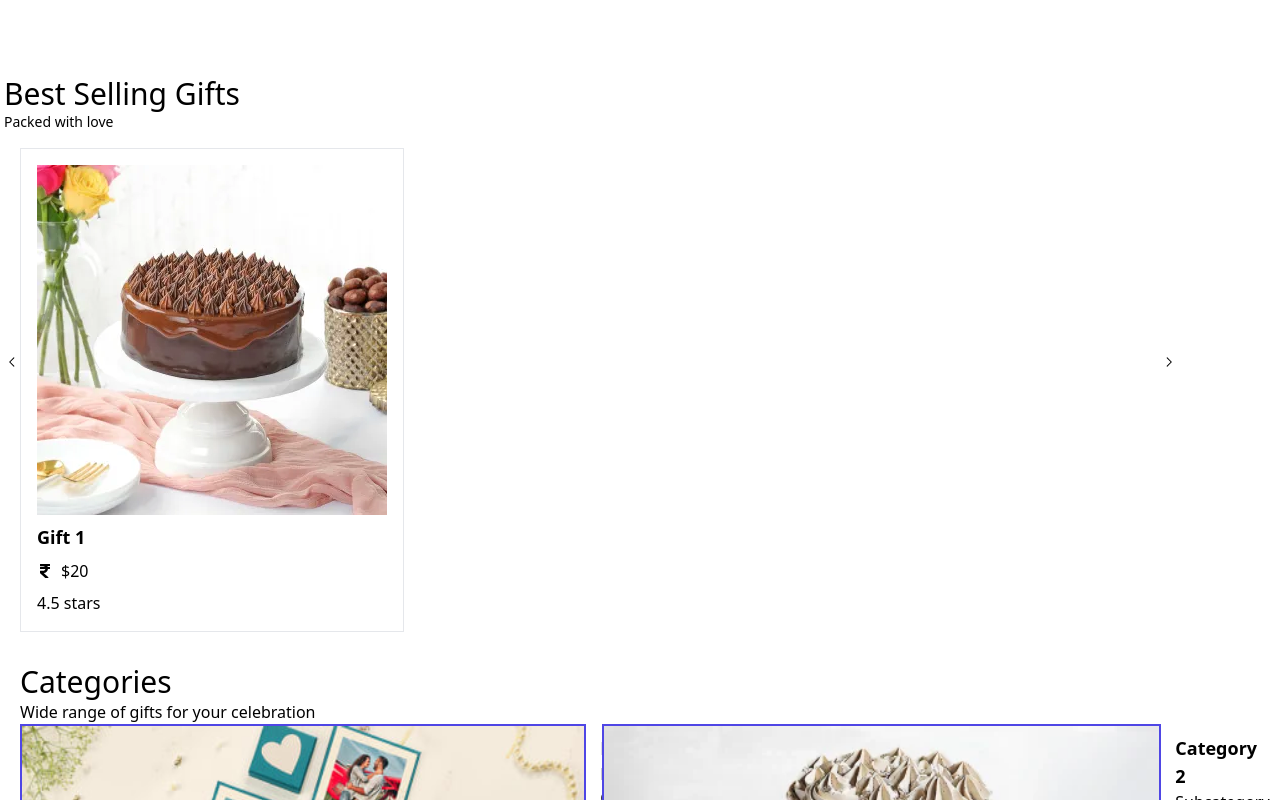
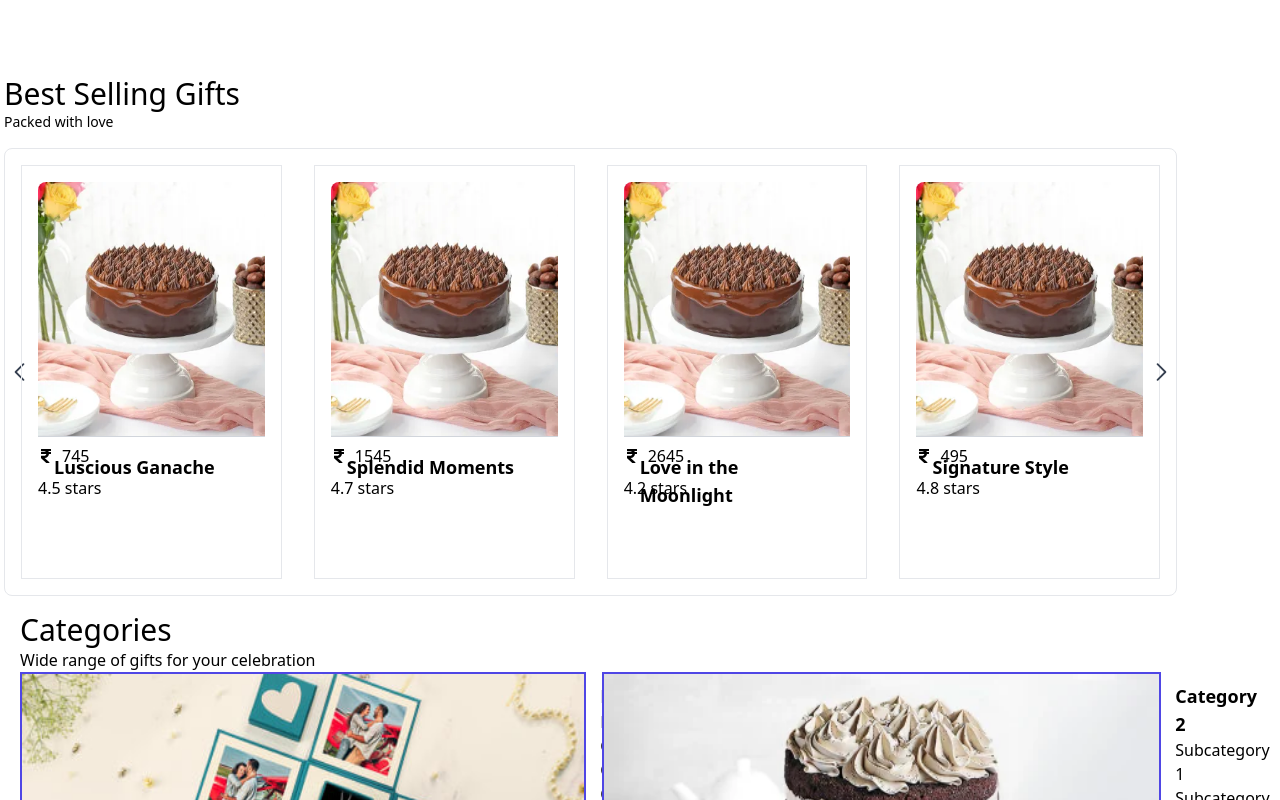
Before and after one commit to badalvir-007/TheGiftShop, a React (Create React App) app: page / in a window 1280 px wide. Shown: the part 1960-2760 px from the top of the page. Built offline with nearby package versions, Linux system fonts and the light colour scheme.

Commit message:
Build footer and customers component

```diff
--- a/src/Pages/Home.jsx
+++ b/src/Pages/Home.jsx
@@ -4,6 +4,7 @@ import Header from '../components/Header';
 import Slideshow from '../components/Silde';
 import SlideShow2 from '../components/Section2slid';
 import Collection from '../components/Collection';
+import Footer from '../components/Footer';
 
 const Home = () => {
   return (
@@ -13,6 +14,7 @@ const Home = () => {
         <Slideshow />
         <SlideShow2  />
         <Collection />
+        <Footer />
       </div>
   )
 }
--- a/src/components/Footer.jsx
+++ b/src/components/Footer.jsx
@@ -0,0 +1,37 @@
+// Footer.js
+
+import React from 'react';
+import { FaEnvelope, FaPhone, FaMapMarker, FaFacebook, FaInstagram, FaTwitter } from 'react-icons/fa';
+
+const Footer = () => {
+  return (
+    <footer className="bg-gray-800 text-white p-6">
+      <div className="container mx-auto">
+        <div className="grid grid-cols-1 md:grid-cols-3 gap-4">
+          <div>
+            <h2 className="text-2xl font-bold mb-4">Contact Us</h2>
+            <p><FaEnvelope className="inline mr-2" /> Email: info@example.com</p>
+            <p><FaPhone className="inline mr-2" /> Phone: +1 123-456-7890</p>
+            <p><FaMapMarker className="inline mr-2" /> Address: 123 Gift Street, Cityville</p>
+          </div>
+          <div>
+            <h2 className="text-2xl font-bold mb-4">Follow Us</h2>
+            <p><FaFacebook className="inline mr-2" /> Facebook</p>
+            <p><FaInstagram className="inline mr-2" /> Instagram</p>
+            <p><FaTwitter className="inline mr-2" /> Twitter</p>
+          </div>
+          <div>
+            <h2 className="text-2xl font-bold mb-4">Newsletter</h2>
+            <p>Subscribe to our newsletter for updates</p>
+            {/* Add a form for newsletter subscription if needed */}
+          </div>
+        </div>
+      </div>
+      <div className="mt-8 text-center">
+        <p>&copy; 2024 Your Gifting Website. All rights reserved.</p>
+      </div>
+    </footer>
+  );
+};
+
+export default Footer;
--- a/src/components/collections/BestSelling.jsx
+++ b/src/components/collections/BestSelling.jsx
@@ -1,18 +1,24 @@
-
-
-// export default BestSelling;
 import React, { useState } from 'react';
+import { FaRupeeSign } from 'react-icons/fa';
+import { GoChevronLeft, GoChevronRight } from "react-icons/go";
 import cakeimg from '../../assets/bestselimgs/bestselling1.webp';
-import { FaRupeeSign } from 'react-icons/fa';
-import { GoChevronLeft } from "react-icons/go";
- import { GoChevronRight } from "react-icons/go";
+import flowersimg from '../../assets/bestselimgs/bestselling1.webp';
+import moonimg from '../../assets/bestselimgs/bestselling1.webp';
+import cupimg from '../../assets/bestselimgs/bestselling1.webp';
+import initialimg from '../../assets/bestselimgs/bestselling1.webp';
+import rosyimg from '../../assets/bestselimgs/bestselling1.webp';
+import notesimg from '../../assets/bestselimgs/bestselling1.webp';
+import frameimg from '../../assets/bestselimgs/bestselling1.webp';
 
 const Card = ({ imageUrl, title, price, rating }) => {
   return (
     <div className="border p-4 m-4">
-      <div  className="w-full h-auto">
-        <img src={imageUrl} alt="Gift" />
-        <p className="text-lg font-semibold mt-2">{title}</p>
+      <div className="w-full h-2/3">
+        <img src={imageUrl} alt="Gift" className="w-full h-full object-cover rounded-t-lg" />
+        <div className="p-4 border-t border-gray-300">
+          <h1 className="text-lg font-semibold">{title}</h1>
+          {/* Additional content goes here */}
+        </div>
       </div>
       <div className="flex items-center mt-2">
         <div>
@@ -32,42 +38,82 @@ const BestSelling = () => {
   const cards = [
     {
       imageUrl: cakeimg,
-      title: "Gift 1",
-      price: "$20",
+      title: "Luscious Ganache",
+      price: "745",
       rating: "4.5 stars",
     },
+    {
+      imageUrl: flowersimg,
+      title: "Splendid Moments",
+      price: "1545",
+      rating: "4.7 stars",
+    },
+    {
+      imageUrl: moonimg,
+      title: "Love in the Moonlight",
+      price: "2645",
+      rating: "4.2 stars",
+    },
+    {
+      imageUrl: cupimg,
+      title: "Signature Style",
+      price: "495",
+      rating: "4.8 stars",
+    },
+    {
+      imageUrl: initialimg,
+      title: "3D Initial ",
+      price: "525",
+      rating: "4.5 stars",
+    },
+    {
+      imageUrl: rosyimg,
+      title: "Rosy Fantasy",
+      price: "995",
+      rating: "4.4 stars",
+    },
+    {
+      imageUrl: notesimg,
+      title: "My Personailsed",
+      price: "1495",
+      rating: "5 stars",
+    },
+    {
+      imageUrl: frameimg,
+      title: "Bride and Groom",
+      price: "645",
+      rating: "3.5 stars",
+    },
+
     // Add more card data as needed
   ];
+  const [currentIndex, setCurrentIndex] = useState(0);
 
-  const [currentPosition, setCurrentPosition] = useState(0);
+  const handlePrev = () => {
+    setCurrentIndex((prevIndex) => (prevIndex - 1 + cards.length) % cards.length);
+  };
 
   const handleNext = () => {
-    setCurrentPosition((prevPosition) => (prevPosition + 1) % cards.length);
-  };
-
-  const handlePrev = () => {
-    setCurrentPosition(
-      (prevPosition) => (prevPosition - 1 + cards.length) % cards.length
-    );
+    setCurrentIndex((prevIndex) => (prevIndex + 1) % cards.length);
   };
 
   return (
     <div className="mt-[140px] relative">
-      <div className="flex flex-col ">
+      <div className="flex flex-col">
         <h1 className="text-3xl">Best Selling Gifts</h1>
         <p className="text-sm">Packed with love</p>
       </div>
 
-      <div className="flex items-center">
+      <div className="relative w-363px h-466px mx-auto mt-4 overflow-hidden border rounded-lg">
         <button
-          className="absolute left-0 top-1/2 transform -translate-y-1/2"
+          className="absolute left-0 top-1/2  transform -translate-y-1/2"
           onClick={handlePrev}
         >
-         <GoChevronLeft />
+          <GoChevronLeft className="text-3xl text-gray-700" />
         </button>
 
-        <div className="flex transition-transform ease-in-out duration-300 transform">
-          {cards.map((card, index) => (
+        <div className="flex transition-transform ease-in-out duration-300 transform" style={{ transform: `translateX(-${currentIndex * 25}%)` }}>
+          {cards.slice(currentIndex, currentIndex + 4).map((card, index) => (
             <Card key={index} {...card} />
           ))}
         </div>
@@ -76,7 +122,7 @@ const BestSelling = () => {
           className="absolute right-0 top-1/2 transform -translate-y-1/2"
           onClick={handleNext}
         >
-          <GoChevronRight />
+          <GoChevronRight className="text-3xl text-gray-700" />
         </button>
       </div>
     </div>
--- a/src/components/collections/CustomersStories.jsx
+++ b/src/components/collections/CustomersStories.jsx
@@ -1,9 +1,108 @@
-import React from 'react'
+// CustomerStoriesSlider.js
 
-const CustomersStories = () => {
+import React, { useState } from 'react';
+import { FaChevronLeft, FaChevronRight,FaQuoteRight,FaStar,FaQuoteLeft  } from 'react-icons/fa';
+import cake from '../../assets/Catgoriesimgs/catgories1.jpg';
+const stories = [
+  {
+    id: 1,
+    image: cake,
+    stars: 5,
+    review: 'Lorem ipsum dolor sit amet, consectetur adipiscing elit. Sed do eiusmod tempor incididunt ut labore et dolore magna aliqua.',
+    personName: 'John Doe',
+  },
+  {
+    id: 2,
+    image: cake,
+    stars: 5,
+    review: 'Lorem ipsum dolor sit amet, consectetur adipiscing elit. Sed do eiusmod tempor incididunt ut labore et dolore magna aliqua.',
+    personName: 'John Doe',
+  },
+  {
+    id: 3,
+    image: cake,
+    stars: 5,
+    review: 'Lorem ipsum dolor sit amet, consectetur adipiscing elit. Sed do eiusmod tempor incididunt ut labore et dolore magna aliqua.',
+    personName: 'John Doe',
+  },
+  {
+    id: 4,
+    image: cake,
+    stars: 5,
+    review: 'Lorem ipsum dolor sit amet, consectetur adipiscing elit. Sed do eiusmod tempor incididunt ut labore et dolore magna aliqua.',
+    personName: 'John Doe',
+  },
+  {
+    id: 5,
+    image: cake,
+    stars: 5,
+    review: 'Lorem ipsum dolor sit amet, consectetur adipiscing elit. Sed do eiusmod tempor incididunt ut labore et dolore magna aliqua.',
+    personName: 'John Doe',
+  },
+  {
+    id: 6,
+    image: cake,
+    stars: 5,
+    review: 'Lorem ipsum dolor sit amet, consectetur adipiscing elit. Sed do eiusmod tempor incididunt ut labore et dolore magna aliqua.',
+    personName: 'John Doe',
+  },
+  {
+    id: 7,
+    image: cake,
+    stars: 5,
+    review: 'Lorem ipsum dolor sit amet, consectetur adipiscing elit. Sed do eiusmod tempor incididunt ut labore et dolore magna aliqua.',
+    personName: 'John Doe',
+  }
+];
+
+const CustomerStoriesSlider = () => {
+  const [currentIndex, setCurrentIndex] = useState(0);
+
+  const nextSlide = () => {
+    setCurrentIndex((prevIndex) => (prevIndex + 1) % stories.length);
+  };
+
+  const prevSlide = () => {
+    setCurrentIndex((prevIndex) => (prevIndex - 1 + stories.length) % stories.length);
+  };
+
   return (
-    <div>CustomersStories</div>
-  )
-}
+    <div className="mt-8 ">
+      <div className="flex flex-col items-start justify-between">
+        <h1 className="text-3xl font-bold">Customer Stories</h1>
+        <p className="text-gray-600">Rated 4.8 / 5 based on 278161 ratings</p>
+      </div>
 
-export default CustomersStories
+      <div className="relative mt-4">
+        <div className="flex space-x-4 overflow-hidden">
+          {stories.slice(currentIndex, currentIndex + 3).map((story) => (
+            <div key={story.id} className="flex-none w-1/3">
+              <div className="bg-white p-4 rounded-lg shadow-md">
+                <img src={story.image} alt={`Customer ${story.id}`} className="w-full h-40 object-cover mb-4 rounded-lg" />
+                <div className="flex items-center mb-2">
+                  {[...Array(story.stars)].map((_, index) => (
+                    <FaStar key={index} className="text-yellow-500" />
+                  ))}
+                </div>
+                <div className="mb-4">
+                  <FaQuoteLeft className="text-xl text-gray-500 mr-2" />
+                  <p className="text-sm text-gray-600">{story.review}</p>
+                  <FaQuoteRight className="text-xl text-gray-500 ml-2" />
+                </div>
+                <p className="text-sm font-semibold">{story.personName}</p>
+              </div>
+            </div>
+          ))}
+        </div>
+        <button onClick={prevSlide} className="absolute top-1/2 left-0 transform -translate-y-1/2 focus:outline-none">
+          <FaChevronLeft className="text-2xl text-gray-500" />
+        </button>
+        <button onClick={nextSlide} className="absolute top-1/2 right-0 transform -translate-y-1/2 focus:outline-none">
+          <FaChevronRight className="text-2xl text-gray-500" />
+        </button>
+      </div>
+    </div>
+  );
+};
+
+export default CustomerStoriesSlider;
```
